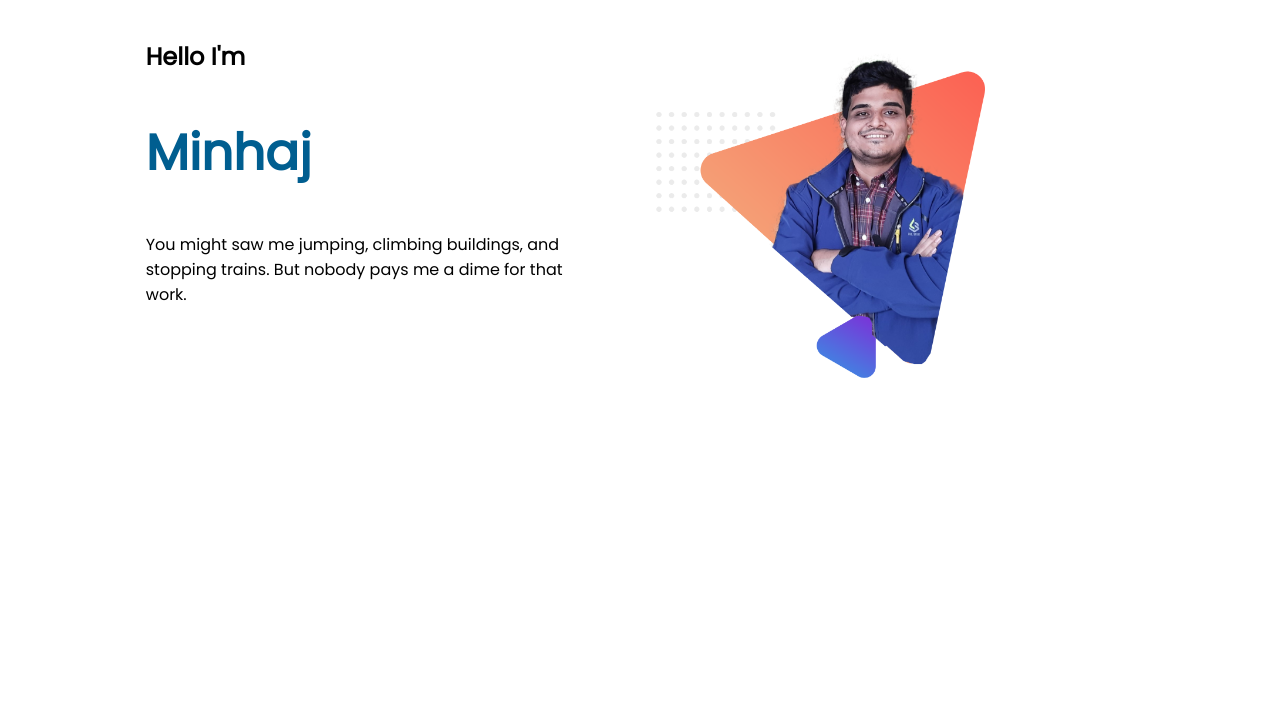
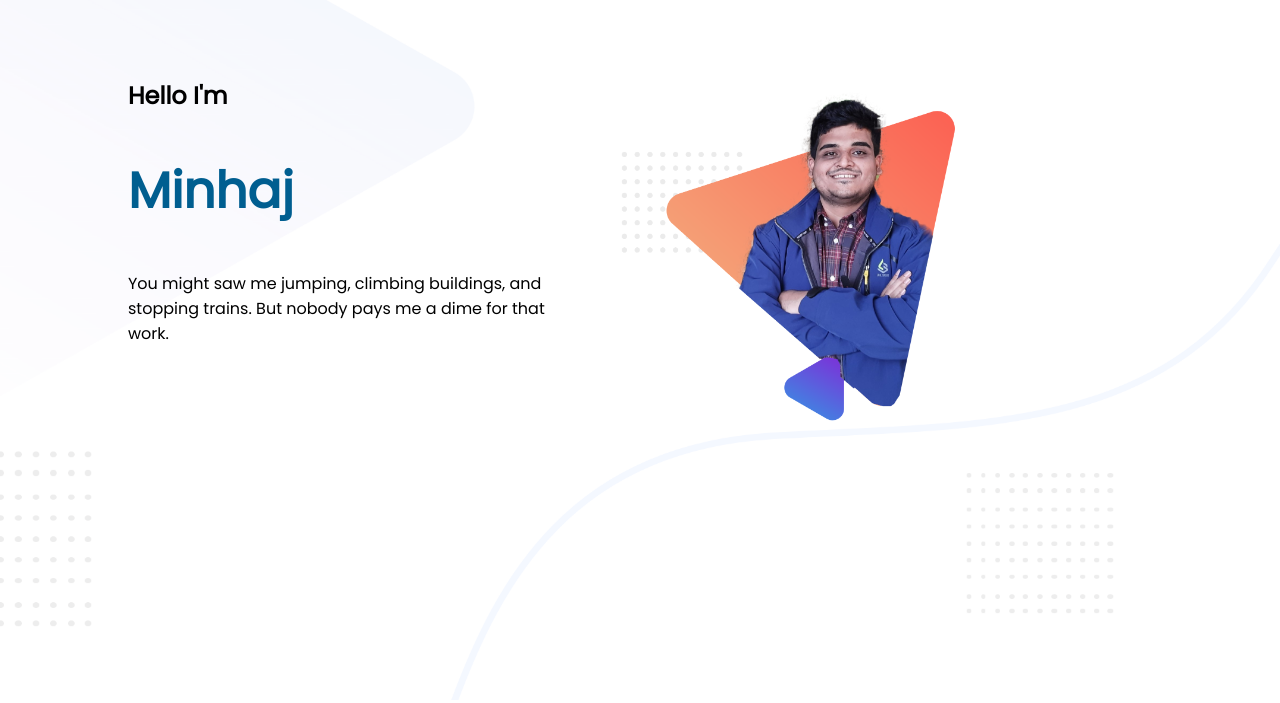
Before and after one commit to minhajul9/personal-website, a plain HTML site: page index.html in a window 1280 px wide. Drawn offline with Linux system fonts and the light colour scheme.

Commit message:
background add

```diff
--- a/index.html
+++ b/index.html
@@ -12,13 +12,13 @@
 <body>
     <section class="top-banner">
         <div class="top-banner-div">
-            <div class="half-width top-half2">
+            <div class="half-width">
                 <h1>Hello I'm</h1>
                 <h1 class="name-highlight">Minhaj</h1>
                 <p>You might saw me jumping, climbing buildings, and stopping trains. But nobody pays me a dime for that work.</p>
 
             </div>
-            <div class="half-width top-half1">
+            <div class="half-width">
                 <img src="images/profile1.png" alt="Image Not Found">
             </div>
         </div>
--- a/style.css
+++ b/style.css
@@ -1,8 +1,13 @@
 body{
     font-family: 'Poppins', sans-serif;
+    margin: 0%;
+}
+section{
+    height: 700px;
 }
 .top-banner-div{
     margin-left: 10%;
+    background-color: transparent;
 }
 .name-highlight{
     font-weight: 700;
@@ -15,6 +20,11 @@ body{
 }
 .half-width{
     width: 40%;
-    padding: 1%;
+    padding-top: 5%;
     float: left;
 }
+.top-banner{
+    background-image: url("images/header-bg.png");
+    background-repeat: no-repeat;
+    background-size: 100% 100%;
+}
```
